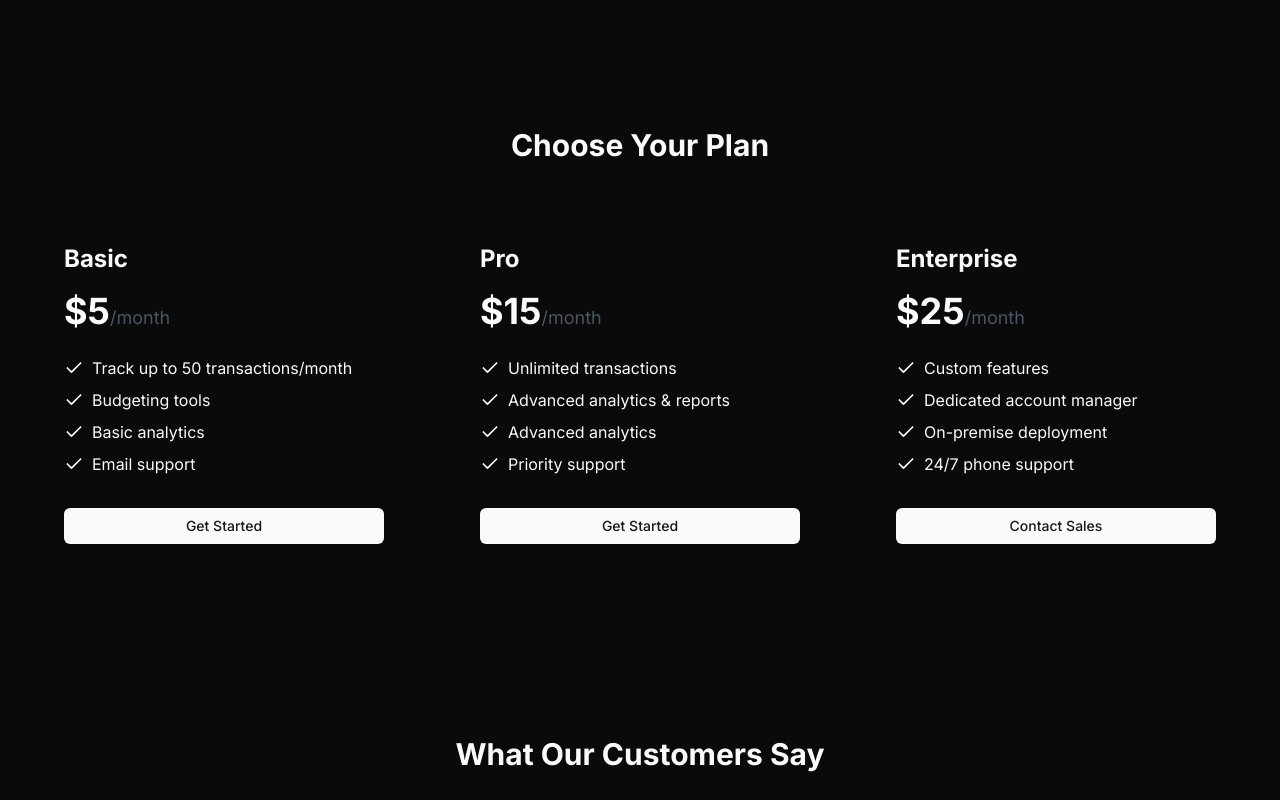
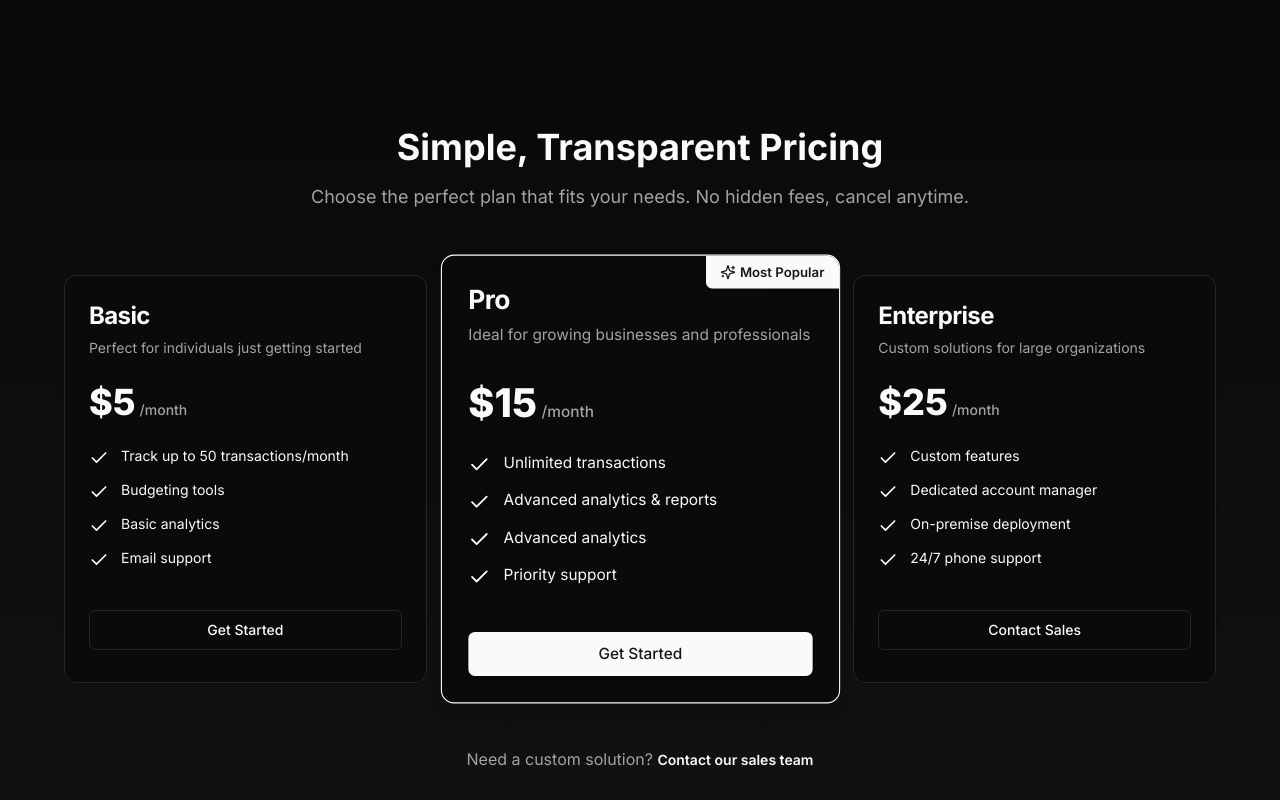
Before and after one commit to AbhayDonga007/Expense-Tracker, a Next.js app: page / in a window 1280 px wide. Shown: the part 1980-2780 px from the top of the page. Built offline with nearby package versions, Linux system fonts and the light colour scheme; no server answers; what @heroui/system would draw is missing.

Commit message:
initial commit

```diff
--- a/src/app/dashboard/page.tsx
+++ b/src/app/dashboard/page.tsx
@@ -119,7 +119,7 @@ export default function DashboardPage() {
               Here&apos;s what&apos;s happening with your money. Let&apos;s
               manage your expenses!
             </p>
-            <FinanceAI text={financialAdvice} />
+             <FinanceAI text={financialAdvice} />
           </div>
 
           <div className="grid gap-4 sm:grid-cols-2 lg:grid-cols-3">
--- a/src/app/dashboard/transactions/page.tsx
+++ b/src/app/dashboard/transactions/page.tsx
@@ -39,7 +39,7 @@ export default function TransactionsPage() {
         amount: parseFloat(income.amount),
       }));
 
-
+      setIsLoading(false);
       setExpenses(formattedExpenses);
       setIncomes(formattedIncomes);
   };
--- a/src/components/component/Pricing.tsx
+++ b/src/components/component/Pricing.tsx
@@ -1,50 +1,110 @@
-import { Check } from "lucide-react"
+import { Check, Sparkles } from "lucide-react"
 import { Button } from "@/components/ui/button"
+import { Card, CardContent, CardDescription, CardFooter, CardHeader, CardTitle } from "@/components/ui/card"
+import { Badge } from "@/components/ui/badge"
 
 const plans = [
   {
     name: "Basic",
+    description: "Perfect for individuals just getting started",
     price: "$5",
+    period: "month",
     features: ["Track up to 50 transactions/month", "Budgeting tools", "Basic analytics", "Email support"],
+    popular: false,
+    buttonText: "Get Started",
+    buttonVariant: "outline" as const,
   },
   {
     name: "Pro",
+    description: "Ideal for growing businesses and professionals",
     price: "$15",
+    period: "month",
     features: ["Unlimited transactions", "Advanced analytics & reports", "Advanced analytics", "Priority support"],
+    popular: true,
+    buttonText: "Get Started",
+    buttonVariant: "default" as const,
   },
   {
     name: "Enterprise",
+    description: "Custom solutions for large organizations",
     price: "$25",
+    period: "month",
     features: ["Custom features", "Dedicated account manager", "On-premise deployment", "24/7 phone support"],
+    popular: false,
+    buttonText: "Contact Sales",
+    buttonVariant: "outline" as const,
   },
 ]
 
 export default function Pricing2() {
   return (
-    <section id="pricing" className="py-20">
-      <div className="container mx-auto">
-        <h2 className="text-3xl font-bold text-center mb-12">Choose Your Plan</h2>
-        <div className="grid grid-cols-1 md:grid-cols-3 gap-8">
+    <section className="py-20 bg-gradient-to-b from-background to-muted/30">
+      <div className="container px-4 mx-auto">
+        <div className="text-center mb-16">
+          <h2 className="text-4xl font-bold mb-4">Simple, Transparent Pricing</h2>
+          <p className="text-muted-foreground text-lg max-w-2xl mx-auto">
+            Choose the perfect plan that fits your needs. No hidden fees, cancel anytime.
+          </p>
+        </div>
+
+        <div className="grid grid-cols-1 md:grid-cols-3 gap-8 max-w-6xl mx-auto">
           {plans.map((plan, index) => (
-            <div key={index} className="p-8 rounded-lg shadow-md">
-              <h3 className="text-2xl font-bold mb-4">{plan.name}</h3>
-              <p className="text-4xl font-bold mb-6">
-                {plan.price}
-                <span className="text-lg font-normal text-gray-600">/month</span>
-              </p>
-              <ul className="mb-8">
-                {plan.features.map((feature, featureIndex) => (
-                  <li key={featureIndex} className="flex items-center mb-2">
-                    <Check className="h-5 w-5 text-primary mr-2" />
-                    <span>{feature}</span>
-                  </li>
-                ))}
-              </ul>
-              <Button className="w-full" variant="default">
-                {index === 2 ? "Contact Sales" : "Get Started"}
-              </Button>
-            </div>
+            <Card
+              key={index}
+              className={`relative overflow-hidden transition-all duration-300 hover:shadow-xl ${
+                plan.popular ? "border-primary shadow-lg scale-105 md:scale-110 z-10" : "hover:border-primary/50"
+              }`}
+            >
+              {plan.popular && (
+                <div className="absolute top-0 right-0">
+                  <Badge className="rounded-tl-none rounded-br-none rounded-tr-md rounded-bl-md px-3 py-1.5 bg-primary text-primary-foreground">
+                    <Sparkles className="h-3.5 w-3.5 mr-1" />
+                    Most Popular
+                  </Badge>
+                </div>
+              )}
+
+              <CardHeader className={plan.popular ? "pb-8" : "pb-6"}>
+                <CardTitle className="text-2xl font-bold">{plan.name}</CardTitle>
+                <CardDescription className="text-sm mt-2">{plan.description}</CardDescription>
+              </CardHeader>
+
+              <CardContent className="space-y-6">
+                <div className="flex items-baseline">
+                  <span className="text-4xl font-extrabold">{plan.price}</span>
+                  <span className="text-sm font-medium text-muted-foreground ml-1">/{plan.period}</span>
+                </div>
+
+                <ul className="space-y-3">
+                  {plan.features.map((feature, featureIndex) => (
+                    <li key={featureIndex} className="flex items-start">
+                      <Check className="h-5 w-5 text-primary shrink-0 mr-3 mt-0.5" />
+                      <span className="text-sm">{feature}</span>
+                    </li>
+                  ))}
+                </ul>
+              </CardContent>
+
+              <CardFooter className="pt-4">
+                <Button
+                  className={`w-full ${plan.popular ? "bg-primary hover:bg-primary/90" : ""}`}
+                  variant={plan.buttonVariant}
+                  size="lg"
+                >
+                  {plan.buttonText}
+                </Button>
+              </CardFooter>
+            </Card>
           ))}
+        </div>
+
+        <div className="text-center mt-16">
+          <p className="text-muted-foreground">
+            Need a custom solution?{" "}
+            <Button variant="link" className="p-0 h-auto font-semibold">
+              Contact our sales team
+            </Button>
+          </p>
         </div>
       </div>
     </section>
```
